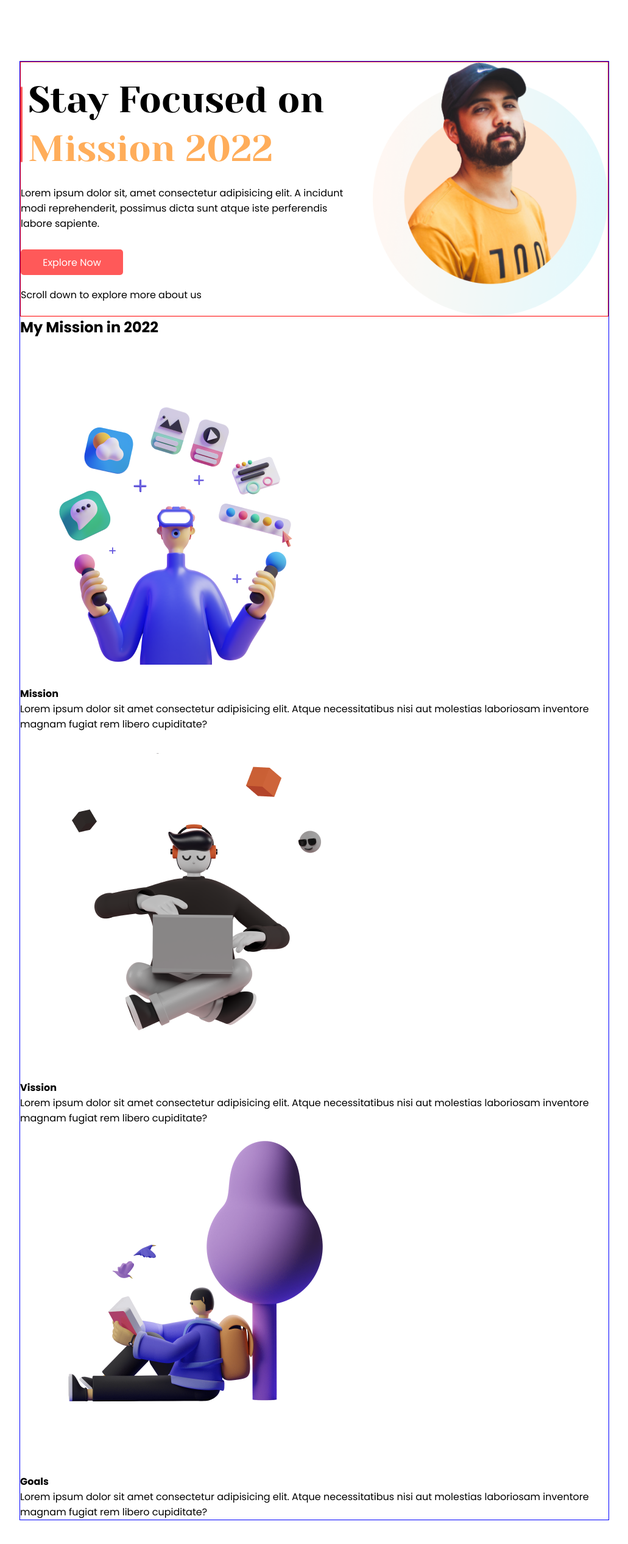
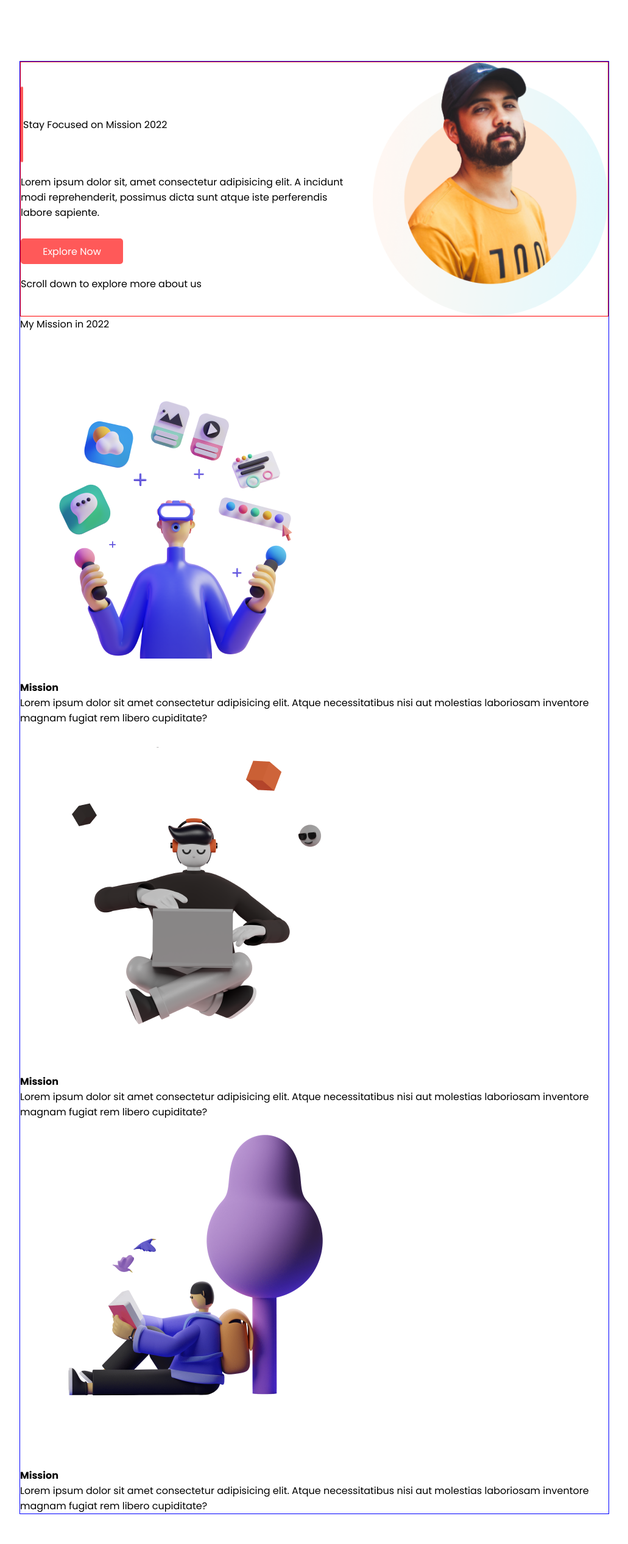
Before and after one commit to yuni6x/Portfolio-Example, a plain HTML site: page index.html in a window 1280 px wide. Shown: the whole page at 61% size, without its empty margins (124-1155 px from the left). Drawn offline with Linux system fonts and the light colour scheme.

Commit message:
add section one

```diff
--- a/index.html
+++ b/index.html
@@ -14,7 +14,7 @@
                 <div class="title">
                     <div class="line"></div>
                     <div class="title-big">
-                        <h1>Stay Focused on <span class="one">Mission 2022</span></h1>
+                        <p>Stay Focused on <span>Mission 2022</span></p>
                     </div>
                 </div>
                 <div class="lorem">
@@ -40,8 +40,7 @@
         <section id="my-mission">
             <div class="myMission-container">
                 <div class="title-mission">
-                    <h1>My Mission in <span class="two">2022</span></h1>
-                </div>
+                    <p>My Mission in <span>2022</span></p>
                 </div>
                 <div class="content-mission">
                     <div class="content mission">
@@ -50,16 +49,15 @@
                         <p>Lorem ipsum dolor sit amet consectetur adipisicing elit. Atque necessitatibus nisi aut molestias laboriosam inventore magnam fugiat rem libero cupiditate?</p>
                     </div>
                     <div class="content vission">
-                    <div class="content mission">
                         <img src="assets/images/illustrators/illustrator-2.png" alt="illustrator-2">
-                        <h4>Vission</h4>
+                        <h4>Mission</h4>
                         <p>Lorem ipsum dolor sit amet consectetur adipisicing elit. Atque necessitatibus nisi aut molestias laboriosam inventore magnam fugiat rem libero cupiditate?</p>
                     </div>
-                <div class="content goal">
-                    <div class="content mission">
+                    <div class="content goals">
                         <img src="assets/images/illustrators/illustrator-3.png" alt="illustrator-3">
-                        <h4>Goals</h4>
+                        <h4>Mission</h4>
                         <p>Lorem ipsum dolor sit amet consectetur adipisicing elit. Atque necessitatibus nisi aut molestias laboriosam inventore magnam fugiat rem libero cupiditate?</p>
+                    </div>
                 </div>
             </div>
         </section>
```
Lines whose indentation alone changed are shown as unchanged.
